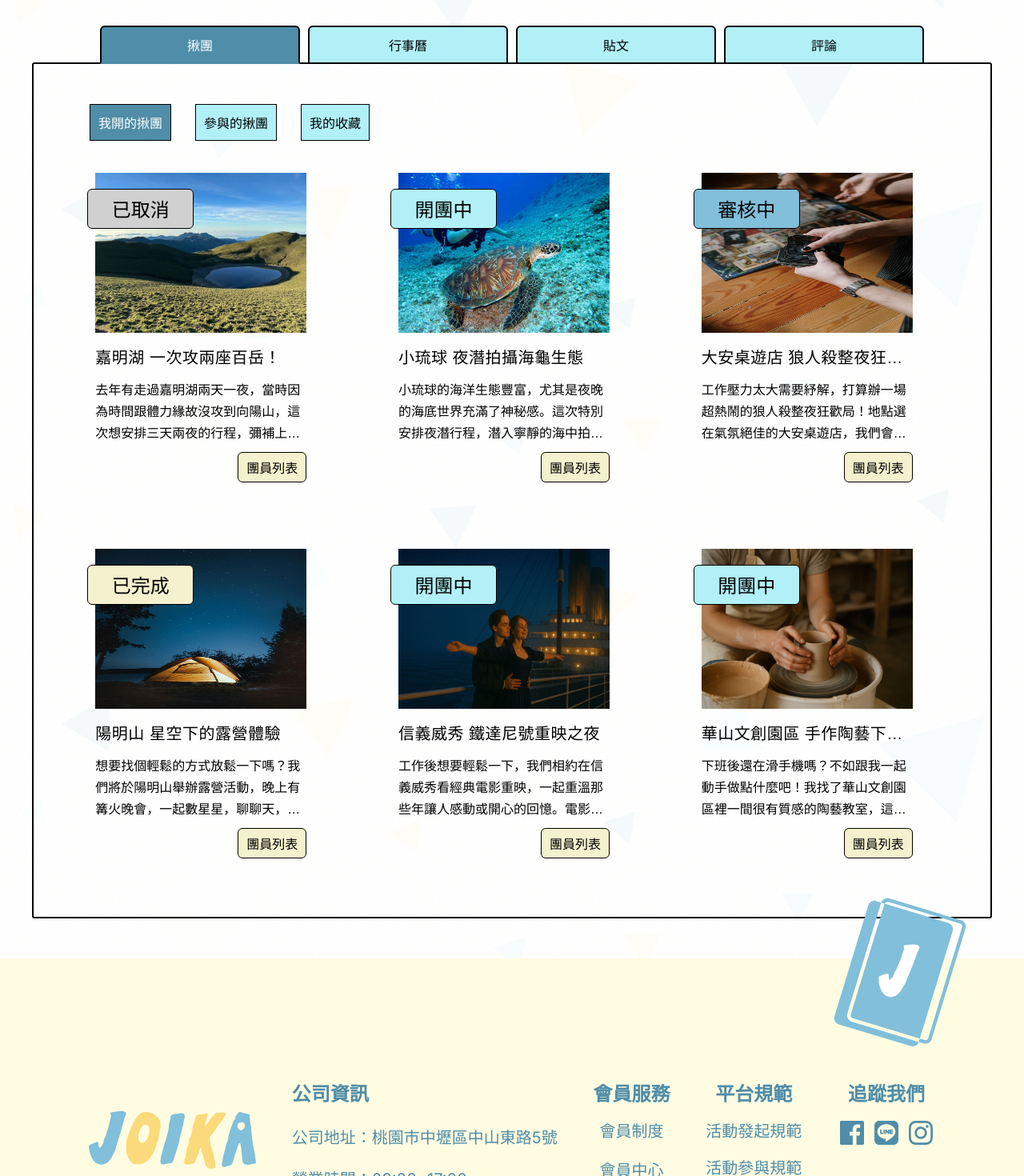
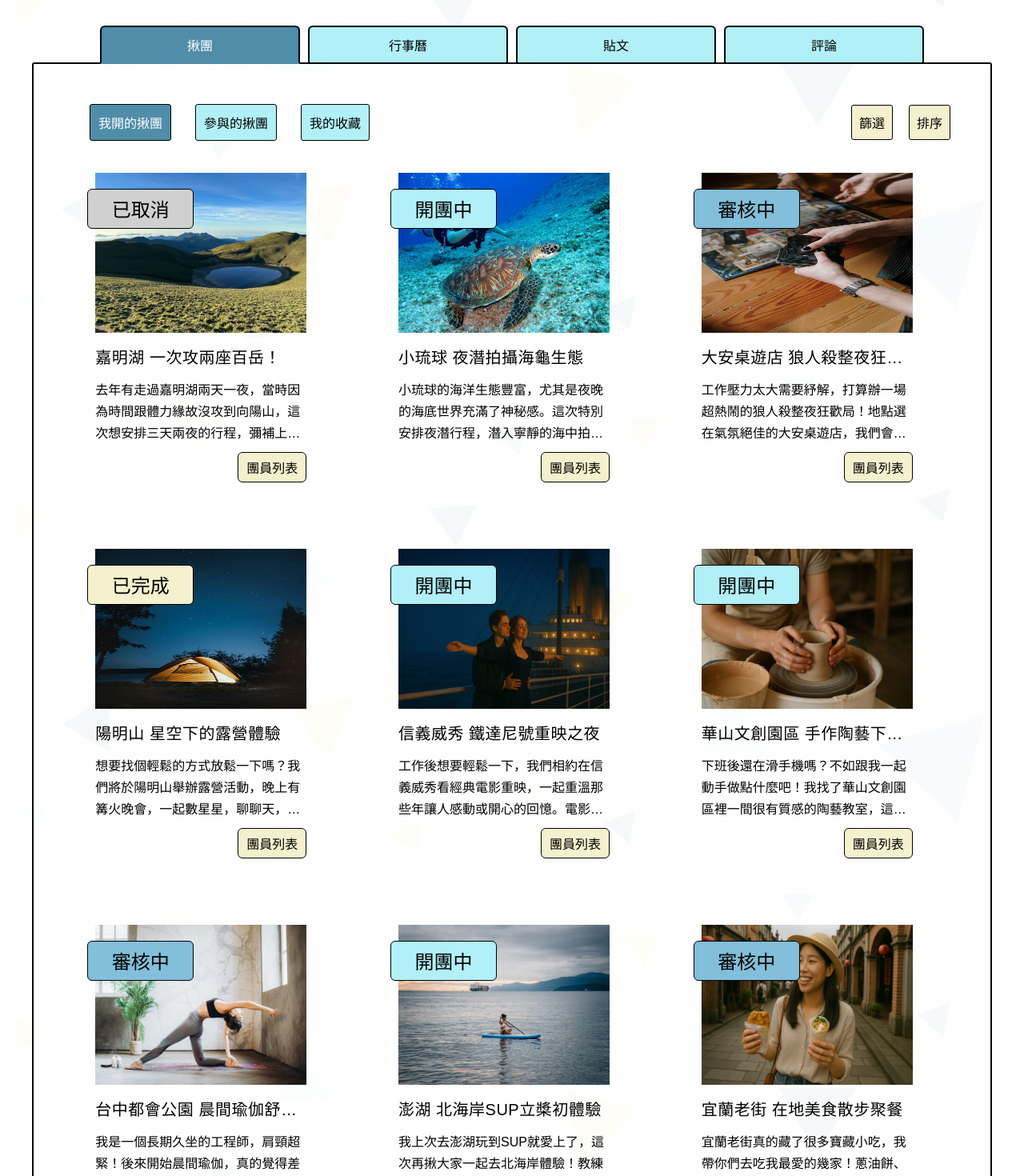
Before and after one commit to Jasonwen1512/joika, a Vue app: page /cjd101/g2/front/member/member-content in a window 1280 px wide. Shown: the part 520-1990 px from the top of the page at 80% size. Built offline with nearby package versions, Linux system fonts and the light colour scheme; a web font is replaced by a local one.

Commit message:
1.會員頁揪團新增篩選 (排序功能尚未完成)

```diff
--- a/src/views/member/member-content.vue
+++ b/src/views/member/member-content.vue
@@ -32,37 +32,7 @@ const eventColorMap = {
     其他: "#969696",
 };
 
-// //靜態資料 留言 之後要串
-// const comments = ref([
-//   {
-//     userid: "M0001",
-//     author: "SunnyDive",
-//     avatar: "https://i.pravatar.cc/150?u=sunnydive", // 假頭像，每次刷新會變
-//     timestamp: "2025/07/07 18:45",
-//     content: "我們那天也在那欸哈哈～真的超美！Joika平台揪團越來越專業了！",
-//   },
-//   {
-//     userid: "M0002",
-//     author: "kelly_travel",
-//     avatar: "https://i.pravatar.cc/150?u=kellytravel",
-//     timestamp: "2025/07/07 20:13",
-//     content: "哇我也有看到這團但沒報名到 QAQ 希望下次還有類似的！",
-//   },
-//   {
-//     userid: "M0003",
-//     author: "ocean_rookie",
-//     avatar: "https://i.pravatar.cc/150?u=oceanrookie",
-//     timestamp: "2025/07/08 09:07",
-//     content: "我是這團的其中一員！很開心認識大家～謝謝你分享這段回憶❤️",
-//   },
-//   {
-//     userid: "M0004",
-//     author: "sandy_test",
-//     avatar: "https://i.pravatar.cc/150?u=sandy_test",
-//     timestamp: "2025/07/07 09:30",
-//     content: "有誰也有跟過嗎?好奇其他人的想法?",
-//   },
-// ]);
+
 const visibleCount = ref(2); // 預設電腦是 2 張
 
 //抓顏色
@@ -84,14 +54,32 @@ onBeforeUnmount(() => {
     window.removeEventListener("resize", handleResize);
 });
 
-const openActivities = computed(() => {
-    return FakeActivity.filter((a) => a.activity_status === "開團中");
-});
 
 const visibleActivities = computed(() => {
     return openActivities.value.slice(0, visibleCount.value);
 });
 const currentSubTab = ref("my-activity");
+//揪團狀態
+const selectedStatus = ref('');
+const isFilterVisible = ref(false); // 預設為 false，所以選單是隱藏的
+const filteredActivities = computed(() => {
+    let activitiesToDisplay = [];
+    activitiesToDisplay = FakeActivity;
+ // 根據下拉選單的選擇，對上面的列表進行二次篩選
+ //這邊目前是抓假資料裡面全部的揪團資訊，之後應該要多加一條篩選成會員ID有在該團才顯示
+    if (selectedStatus.value) { // 如果 selectedStatus 有值 (不是空字串)
+        return activitiesToDisplay.filter(activity =>
+            activity.activity_status === selectedStatus.value
+        );
+    }
+
+    // 如果沒有選擇任何狀態，回傳完整的活動列表
+    return activitiesToDisplay;
+});
+//行事曆
+const openActivities = computed(() => {
+    return FakeActivity.filter((a) => a.activity_status === "開團中");
+});
 </script>
 
 <template>
@@ -184,6 +172,7 @@ const currentSubTab = ref("my-activity");
                 <div v-if="currentTab === 'group'">
                     <div class="member-activity-section">
                         <ul class="member-activity-btns">
+                            <div class="activity-items">
                             <li>
                                 <button
                                     :class="{
@@ -222,11 +211,36 @@ const currentSubTab = ref("my-activity");
                                     我的收藏
                                 </button>
                             </li>
+                        </div>
+                        <div class="filter-item">
+                            <li>
+                                   <button
+                                        class="select-btn"
+                                        @click="isFilterVisible = !isFilterVisible">篩選</button>
+                            </li>
+                            <li v-if="isFilterVisible">
+                            <select
+                                id="status-filter"
+                                 v-model="selectedStatus"
+                                style="padding: 10px; border: 1px solid black;"
+                            >
+                                <option value="">全部狀態</option>
+                                <option value="開團中">開團中</option>
+                                <option value="審核中">審核中</option>
+                                <option value="已完成">已完成</option>
+                                <option value="已取消">已取消</option>
+                            </select>
+                            </li>
+                            <li>
+                                <button
+                                class="select-btn">排序</button>
+                            </li>
+                            </div>
                         </ul>
                         <div class="member-activity-card-section">
                             <MemberActivityCard
-                                v-for="activity in FakeActivity.slice(0, 6)"
-                                :key="activity.id"
+                                v-for="activity in filteredActivities"
+                                :key="activity.activity_no"
                                 :item="activity"
                             />
                         </div>
@@ -241,6 +255,9 @@ const currentSubTab = ref("my-activity");
                                 :key="activity.id"
                                 :item="activity"
                             />
+                            <div v-if="filteredActivities.length === 0">
+        <p>目前沒有符合條件的活動。</p>
+    </div>
                         </div>
                     </div>
                     <div class="calerdar">
@@ -361,14 +378,17 @@ const currentSubTab = ref("my-activity");
     padding: 15px;
 }
 //揪團卡片頁籤-start
+
 .member-activity-btns {
     display: flex;
-    gap: 30px;
+    gap: 20px;
     margin-left: 20px;
     margin-bottom: 20px;
-
+    align-items: center;
+flex-wrap: wrap;
     button {
         border: 1px solid black;
+        border-radius: 3px;
         padding: 10px;
         cursor: pointer;
         background-color: #b1f0f7;
@@ -379,9 +399,49 @@ const currentSubTab = ref("my-activity");
             background-color: #4f8da8;
             color: white;
         }
+
     }
+    button.select-btn {
+        border: 1px solid black;
+        border-radius: 3px;
+        padding: 9px;
+        cursor: pointer;
+        background-color: #F5F0CD;
+        color: black;
+        transition: all 0.3s;
+         &:hover{
+            background-color: #FFF39C;
+
+         }
+       &:active {
+
+            background-color: #ADA572;
+            color: white;
+        }
+
+    }
+     @include desktop() {
+        border-radius: 6px;
+    }
+  @include desktop() {
+       gap:30px;
+    }
+
 }
+.activity-items {
+    display: flex
+;
+    gap: 30px;
+}
+//篩選
 
+ .filter-item {
+    display: flex;
+    gap: 20px;
+
+     @include desktop() {
+        margin-left: auto;    }
+     }
 //揪團卡片頁籤-end
 
 //行事曆
```
